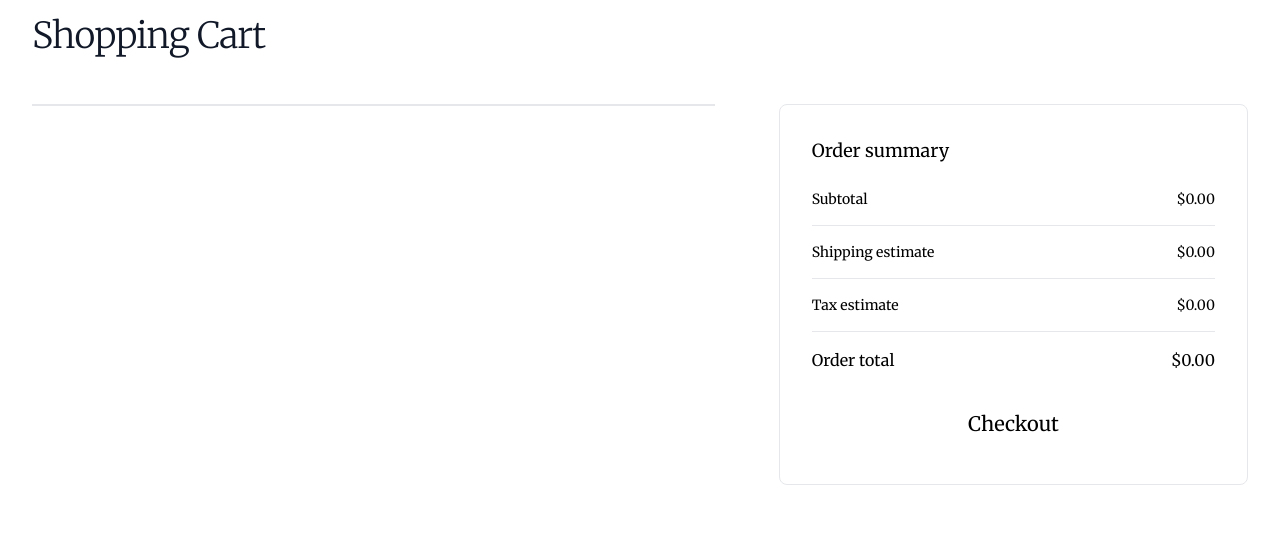
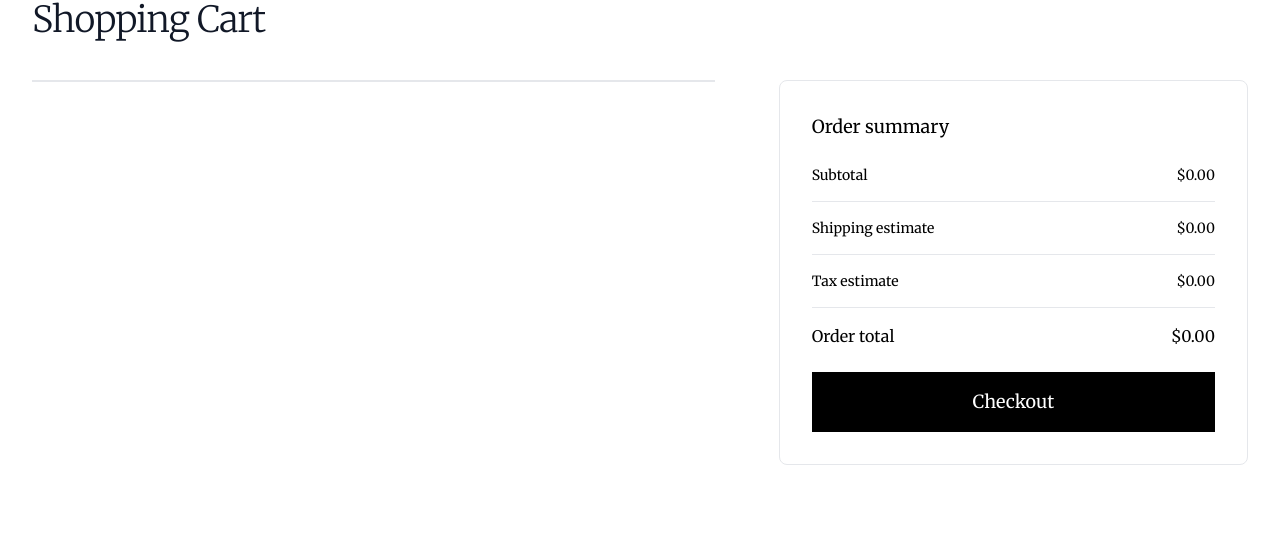
Before and after one commit to aditya2785/nivora-living, a Next.js app: page /cart in a window 1280 px wide. Shown: the part 148-683 px from the top of the page. Built offline with nearby package versions, Linux system fonts and the light colour scheme.

Commit message:
Adjust cart spacing and refine checkout button layout

```diff
--- a/app/cart/page.jsx
+++ b/app/cart/page.jsx
@@ -23,12 +23,12 @@ const CartPage = () => {
 
   return (
     <div className="bg-primary">
-      <div className="mx-auto max-w-2xl px-4 pb-24 pt-16 sm:px-6 lg:max-w-7xl lg:px-8">
+      <div className="mx-auto max-w-2xl px-4 pb-24 pt-12 sm:px-6 lg:max-w-7xl lg:px-8">
         <h1 className="text-3xl font-light tracking-tight text-gray-900 sm:text-4xl">
           Shopping Cart
         </h1>
 
-        <div className="mt-12 lg:grid lg:grid-cols-12 lg:items-start lg:gap-x-12 xl:gap-x-16">
+        <div className="mt-10 lg:grid lg:grid-cols-12 lg:items-start lg:gap-x-12 xl:gap-x-16">
           <section className="lg:col-span-7">
             <ul className="divide-y divide-gray-200 border-b border-t border-gray-200">
               {products.map((product) => (
@@ -127,8 +127,8 @@ const CartPage = () => {
             <div className="mt-6">
               <Link
                 href="/checkout"
-                className="flex justify-center items-center w-full h-14 bg-white text-blackPrimary text-xl"
-              >
+                className="block w-full bg-black text-white text-center py-4 text-lg font-medium mt-6 hover:opacity-90 transition"
+>
                 Checkout
               </Link>
             </div>
```
